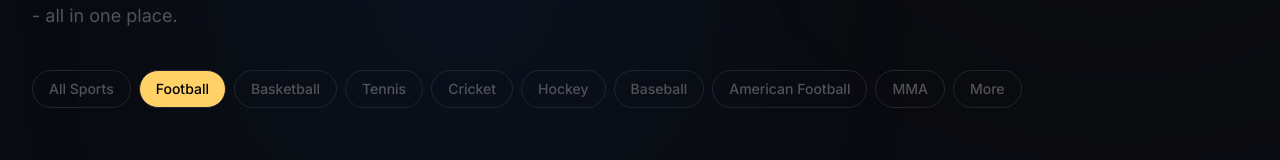
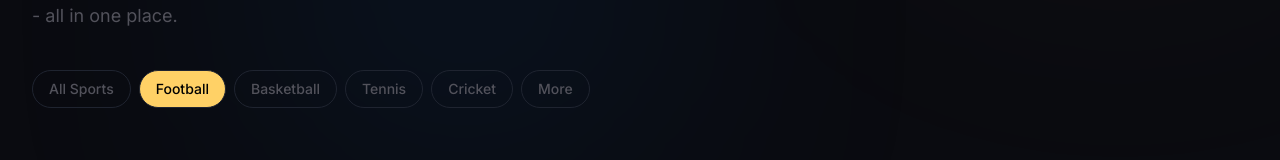
Before and after one commit to WebApp07/Iptv-pro, a Next.js app: page /sports/football in a window 1280 px wide. Shown: the part 386-546 px from the top of the page. Built offline with nearby package versions, Linux system fonts and the light colour scheme; no server answers.

Commit message:
chore: trim Sports Hub categories to football, basketball, tennis, cricket

```diff
--- a/src/app/(marketing)/sports/[sport]/page.tsx
+++ b/src/app/(marketing)/sports/[sport]/page.tsx
@@ -26,15 +26,7 @@ import { siteConfig, siteUrl } from "@/config/site";
  * sports render honest coming-soon states.
  */
 
-const PRE_RENDERED_SPORTS = [
-  "football",
-  "basketball",
-  "tennis",
-  "cricket",
-  "hockey",
-  "baseball",
-  "american-football",
-] as const;
+const PRE_RENDERED_SPORTS = ["football", "basketball", "tennis", "cricket"] as const;
 
 export function generateStaticParams() {
   return PRE_RENDERED_SPORTS.map((sport) => ({ sport }));
--- a/src/app/sitemap.ts
+++ b/src/app/sitemap.ts
@@ -17,7 +17,7 @@ export default async function sitemap(): Promise<MetadataRoute.Sitemap> {
     { url: siteUrl("/sports/football"), lastModified: new Date(), changeFrequency: "hourly", priority: 0.7 },
     { url: siteUrl("/sports/basketball"), lastModified: new Date(), changeFrequency: "daily", priority: 0.6 },
     { url: siteUrl("/sports/tennis"), lastModified: new Date(), changeFrequency: "daily", priority: 0.6 },
-    { url: siteUrl("/sports/hockey"), lastModified: new Date(), changeFrequency: "daily", priority: 0.6 },
+    { url: siteUrl("/sports/cricket"), lastModified: new Date(), changeFrequency: "daily", priority: 0.6 },
   ];
 
   let postRoutes: MetadataRoute.Sitemap = [];
--- a/src/components/sports/sport-categories.tsx
+++ b/src/components/sports/sport-categories.tsx
@@ -7,10 +7,6 @@ export const SPORT_CATEGORIES = [
   { slug: "basketball", label: "Basketball" },
   { slug: "tennis", label: "Tennis" },
   { slug: "cricket", label: "Cricket" },
-  { slug: "hockey", label: "Hockey" },
-  { slug: "baseball", label: "Baseball" },
-  { slug: "american-football", label: "American Football" },
-  { slug: "mma", label: "MMA" },
 ] as const;
 
 export type SportCategorySlug = (typeof SPORT_CATEGORIES)[number]["slug"];
--- a/src/proxy.ts
+++ b/src/proxy.ts
@@ -12,9 +12,7 @@ const SPORT_SLUGS = new Set([
   "football",
   "basketball",
   "tennis",
-  "hockey",
-  "baseball",
-  "mma",
+  "cricket",
 ]);
 
 export function proxy(request: NextRequest) {
```
